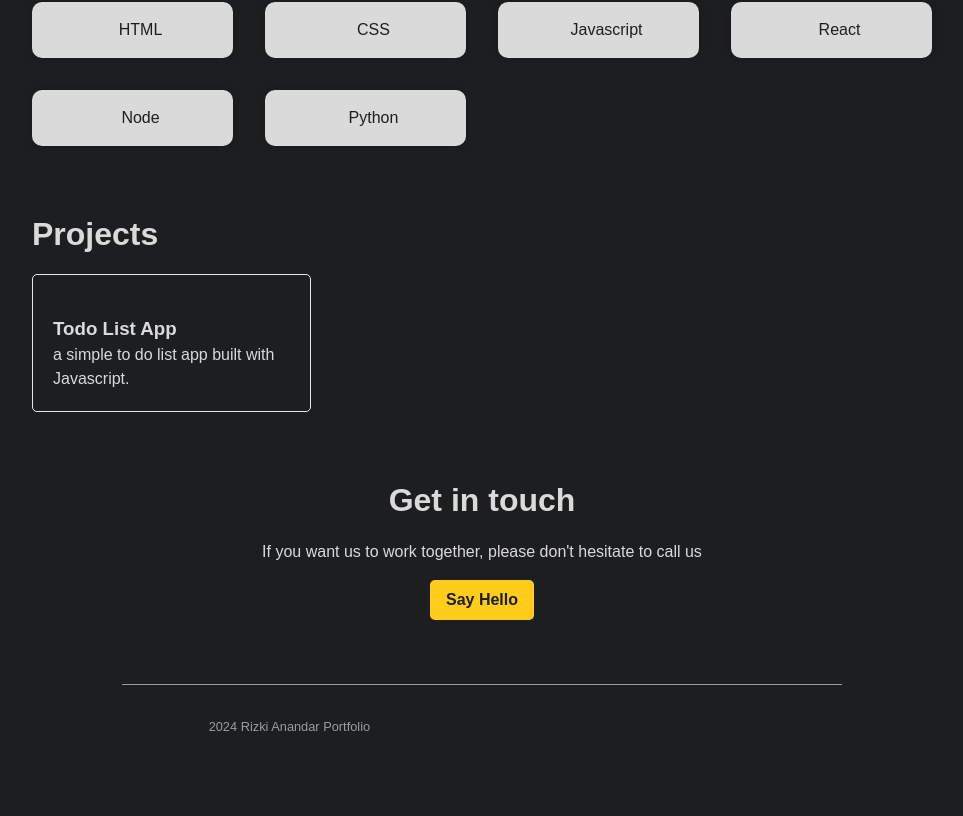
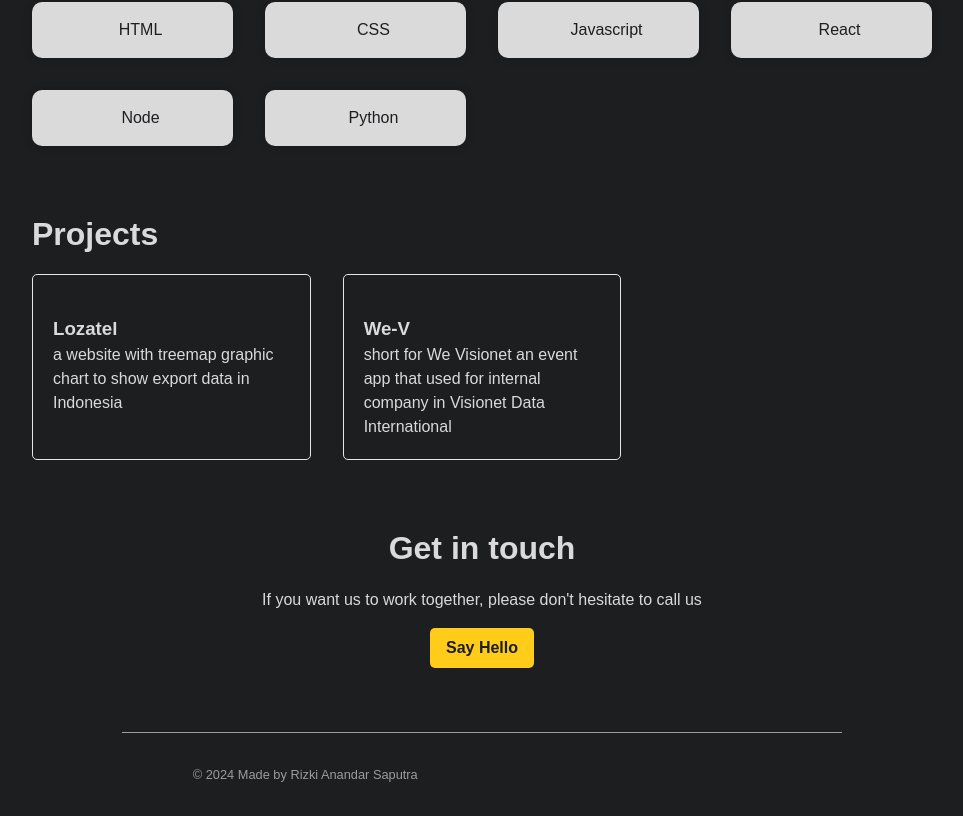
Before and after one commit to anandarex/my-portfolio, a Next.js app: page / in a window 1280 px wide. Shown: the part 1521-2337 px from the top of the page, without its empty margins (158-1121 px from the left). Before the commit the page ends 2289 px from the top, so only its background shows below. Built offline with nearby package versions, Linux system fonts and the light colour scheme.

Commit message:
fourth changes

```diff
--- a/Components/data.js
+++ b/Components/data.js
@@ -1,9 +1,15 @@
 export const projectData = [
     {
         id:1,
-        title: 'Todo List App',
+        title: 'Lozatel',
         description:
-            'a simple to do list app built with Javascript.',
+            'a website with treemap graphic chart to show export data in Indonesia',
         gitHubLink: 'https://github.com/anandarex/lozatel'
     },
+    {
+        id:2,
+        title: 'We-V',
+        description:
+            'short for We Visionet an event app that used for internal company in Visionet Data International',
+    },
 ];
--- a/Components/footer.jsx
+++ b/Components/footer.jsx
@@ -4,7 +4,7 @@ const Footer = () => {
             <hr/>
             <div className="footer-container">
                 <p>
-                    {new Date().getFullYear()} Rizki Anandar Portfolio
+                    © {new Date().getFullYear()} Made by Rizki Anandar Saputra
                 </p>
                 <div className="social_icons">
                     <a
```
Also changed, not shown: Components/resume.jsx (added, +8 -0 lines).
